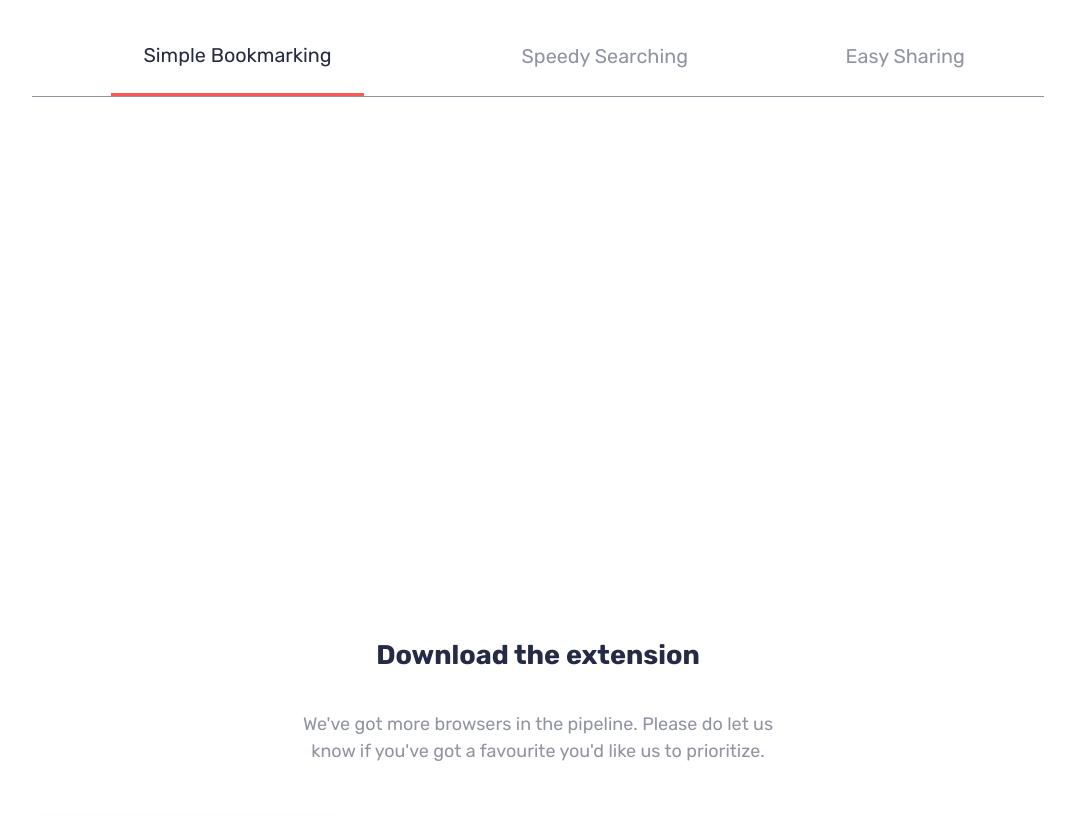
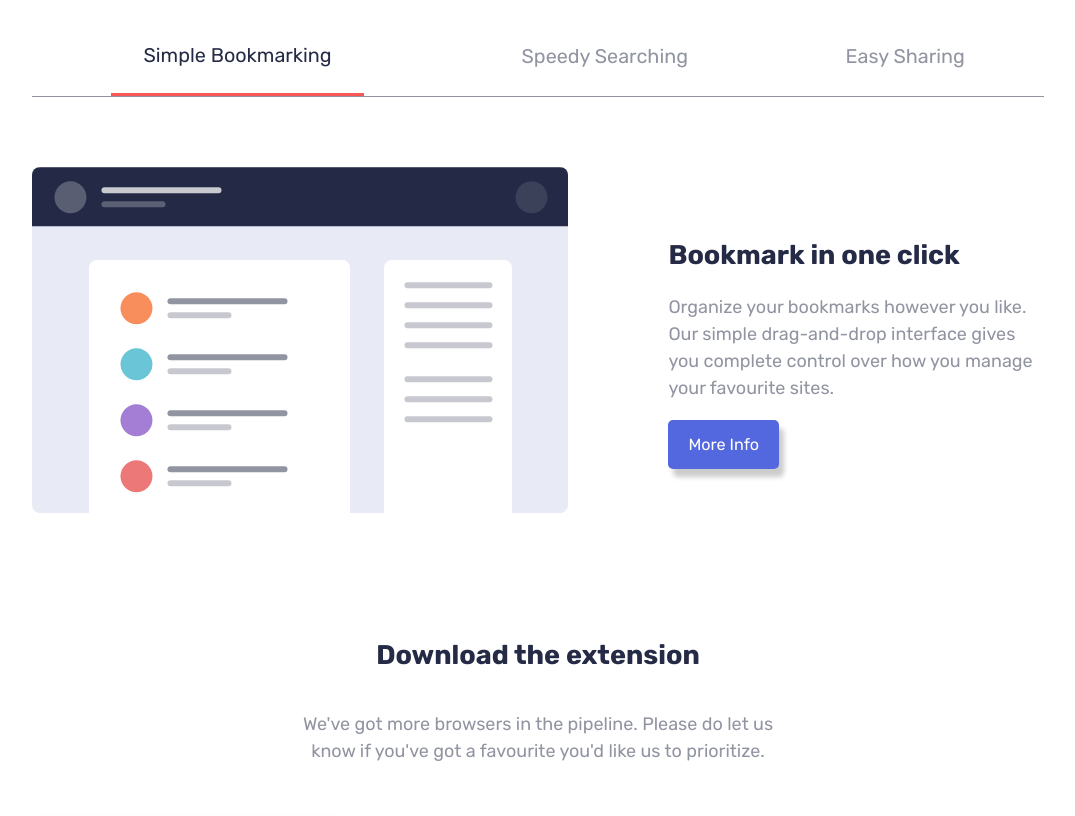
Before and after one commit to omotayobolu/bookmark-landing-page, a plain HTML site: page index.html in a window 1280 px wide. Shown: the part 899-1715 px from the top of the page, without its empty margins (102-1177 px from the left). Drawn offline with nearby package versions, Linux system fonts and the light colour scheme.

Commit message:
Some changes

```diff
--- a/index.html
+++ b/index.html
@@ -96,7 +96,7 @@
             </div>
           </div>
           <div class="tab-body">
-            <div class="tab-content" data-aos="fade-right">
+            <div class="tab-content active" data-aos="fade-right">
               <img src="./images/illustration-features-tab-1.svg" alt="" />
               <div data-aos="fade-left">
                 <h2>Bookmark in one click</h2>
--- a/script.js
+++ b/script.js
@@ -30,9 +30,3 @@ tabHead.forEach((head) => {
     head.classList.toggle("active");
   });
 });
-
-// for (let i = 0; i < tabHead.length; i++) {
-//   tabHead.addEventListener("click", () => {
-//     tabHead.classList.toggle("active");
-//   });
-// }
--- a/styles.css
+++ b/styles.css
@@ -7,6 +7,7 @@
 
 * {
   border: 0;
+  outline: 0;
   padding: 0;
   box-sizing: border-box;
   scroll-behavior: smooth;
@@ -204,9 +205,9 @@ a {
   display: flex;
   align-items: center;
   justify-content: space-around;
-  width: 100%;
   border-bottom: 1px solid var(--grayish-blue);
   border-width: 80%;
+  justify-items: center;
 }
 
 .tabs .tab-header h4:hover {
```
